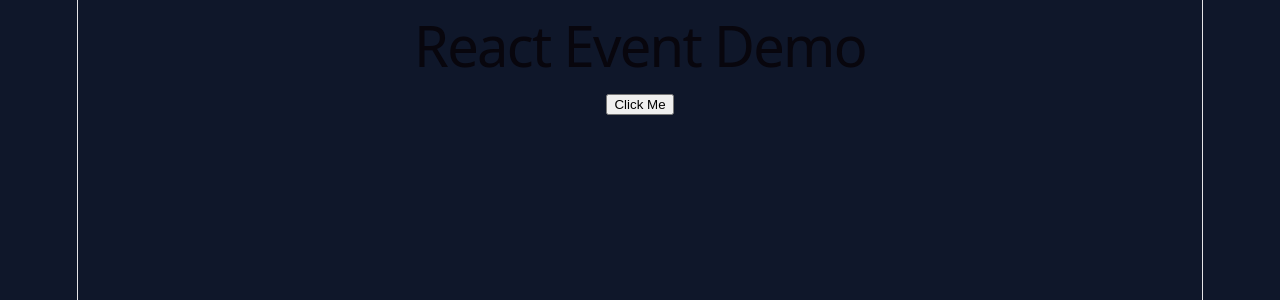
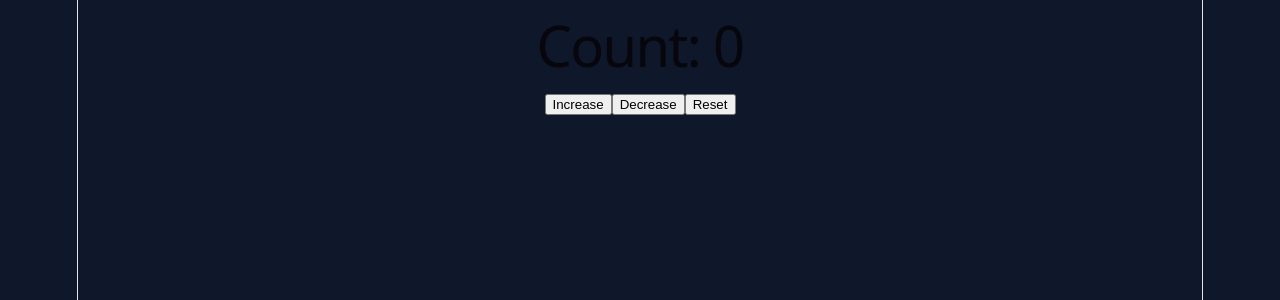
Before and after one commit to nizamudheentsae/react-learning, a React (Vite) app: page / in a window 1280 px wide. Shown: the top 300 px of the page. Built offline with nearby package versions, Linux system fonts and the light colour scheme.

Commit message:
Day 35 - React useState Counter App

```diff
--- a/src/App.jsx
+++ b/src/App.jsx
@@ -1,10 +1,13 @@
 import "./App.css";
-import ClickCounter from "./ClickCounter";
+import Counter from "./Counter";
+
 
 function App() {
   return (
     <div>
-      <ClickCounter />
+
+
+      <Counter/>
     </div>
   );
 }
--- /dev/null
+++ b/src/Counter.jsx
@@ -0,0 +1,27 @@
+
+import { useState } from 'react';
+
+function Counter () {
+
+    const [count, setCount] = useState (0);
+
+    function handleClick() {
+        setCount(count + 1);
+    }
+
+    function handleClick2() {
+        setCount(count - 1);
+    }
+
+    return (
+        <div className="container mx-auto mt-5 align-between">
+            <h1>Count: {count}</h1>
+
+            <button className="btn ml-2 px-4 py-2" onClick={handleClick}> Increase</button>
+            <button className="btn ml-2 px-4 py-2" onClick={handleClick2}> Decrease</button>
+            <button className="btn ml-2 px-4 py-2" onClick={() => setCount(0)}>Reset</button>
+        </div>
+    );
+}
+
+export default Counter;
```
